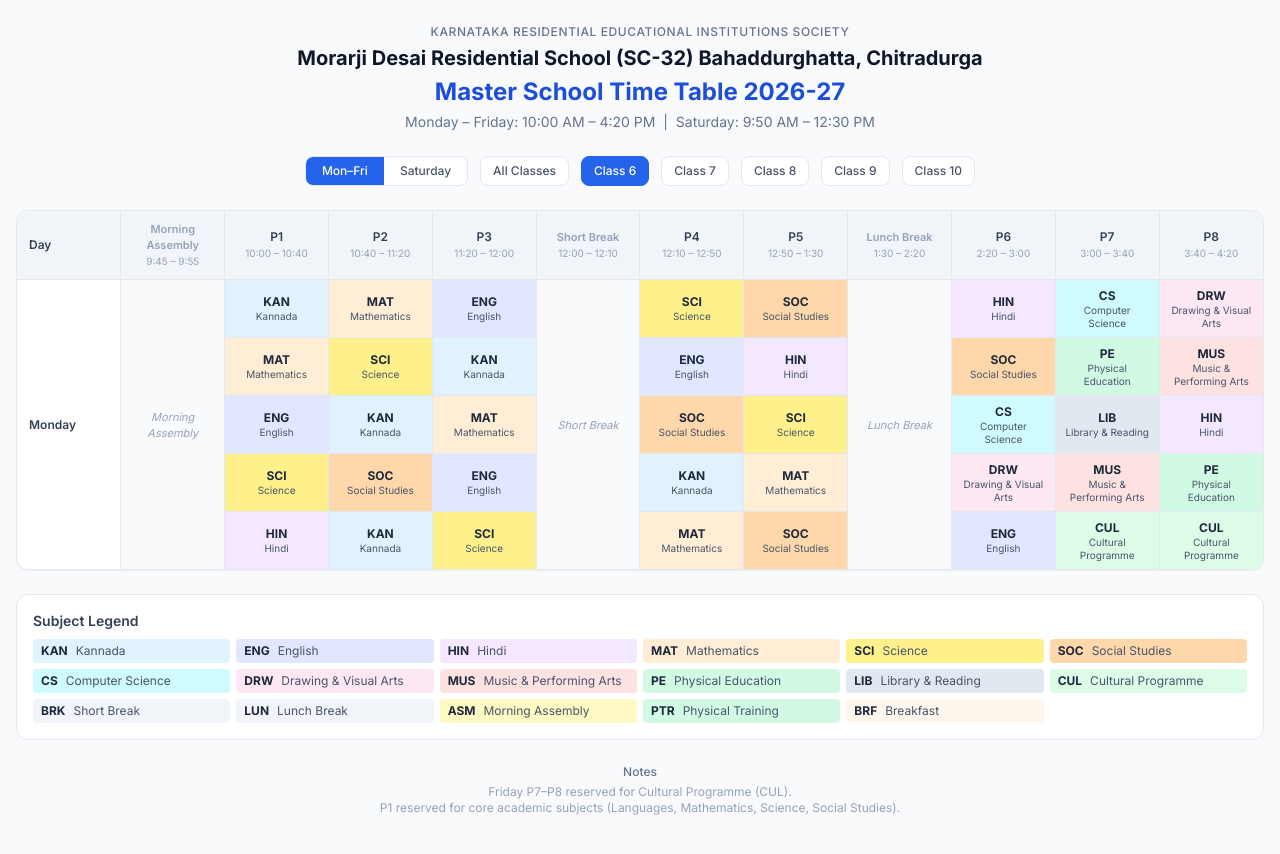
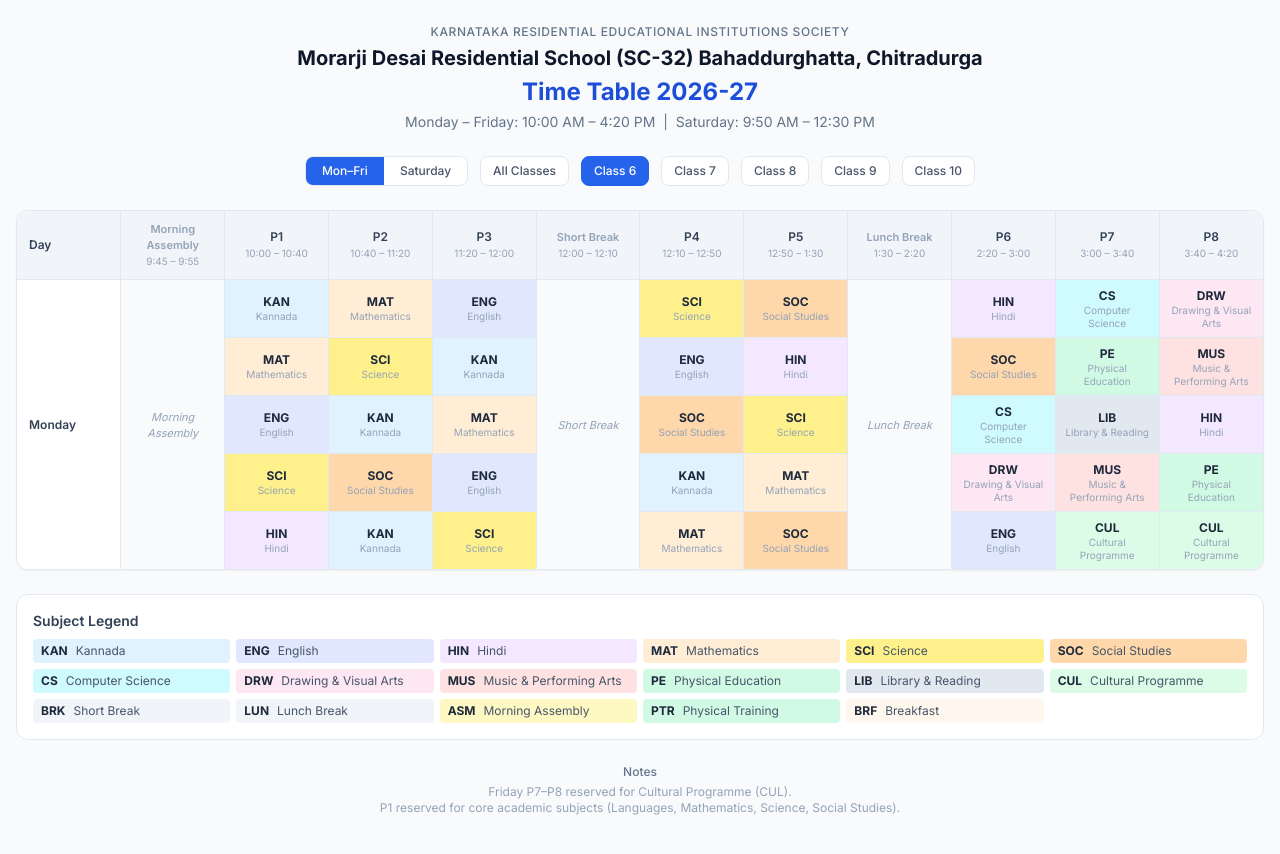
Before and after one commit to hoy-sala/pragati, a SvelteKit app in the folder frontend/: page /timetable in a window 1280 px wide. Built offline with nearby package versions, Linux system fonts and the light colour scheme; a web font is replaced by a local one.

Commit message:
Show teacher name in cells; rename to Time Table

```diff
--- a/frontend/src/routes/timetable/+page.svelte
+++ b/frontend/src/routes/timetable/+page.svelte
@@ -1,5 +1,5 @@
 <script lang="ts">
-	import { WEEKLY_TIMETABLE, SUBJECT_INFO, WEEKDAY_TIMES, SAT_TIMES, DAY_LABELS, BREAK_CODES, ACTIVITY_CODES } from './timetable.data';
+	import { WEEKLY_TIMETABLE, SUBJECT_INFO, WEEKDAY_TIMES, SAT_TIMES, DAY_LABELS, BREAK_CODES, ACTIVITY_CODES, TEACHER_NAMES } from './timetable.data';
 
 	let activeClass = $state(0);
 	let showAll = $state(false);
@@ -19,7 +19,7 @@
 		<div class="text-center space-y-1">
 			<p class="text-xs font-medium text-slate-500 uppercase tracking-wider">Karnataka Residential Educational Institutions Society</p>
 			<h1 class="text-xl font-bold text-slate-900">Morarji Desai Residential School (SC-32) Bahaddurghatta, Chitradurga</h1>
-			<h2 class="text-2xl font-bold text-primary-700">Master School Time Table 2026-27</h2>
+			<h2 class="text-2xl font-bold text-primary-700">Time Table 2026-27</h2>
 			<p class="text-sm text-slate-500">Monday – Friday: 10:00 AM – 4:20 PM &nbsp;|&nbsp; Saturday: 9:50 AM – 12:30 PM</p>
 		</div>
 
@@ -128,7 +128,7 @@
 												<div class="text-[11px]">{cell.name}</div>
 											{:else}
 												<div class="font-bold text-slate-800 text-xs">{cell.code}</div>
-												<div class="text-[10px] text-slate-600 leading-tight">{cell.name}</div>
+												<div class="text-[10px] text-slate-400 leading-tight">{TEACHER_NAMES[cell.code] || cell.name}</div>
 											{/if}
 										</td>
 									{/if}
--- a/frontend/src/routes/timetable/timetable.data.ts
+++ b/frontend/src/routes/timetable/timetable.data.ts
@@ -2,6 +2,21 @@ export interface TimetableCell {
   code: string;
   name: string;
 }
+
+export const TEACHER_NAMES: Record<string, string> = {
+  KAN: '',
+  ENG: '',
+  HIN: '',
+  MAT: '',
+  SCI: '',
+  SOC: '',
+  CS: '',
+  DRW: '',
+  MUS: '',
+  PE: '',
+  LIB: '',
+  CUL: '',
+};
 
 export interface DaySchedule {
   label: string;
```
